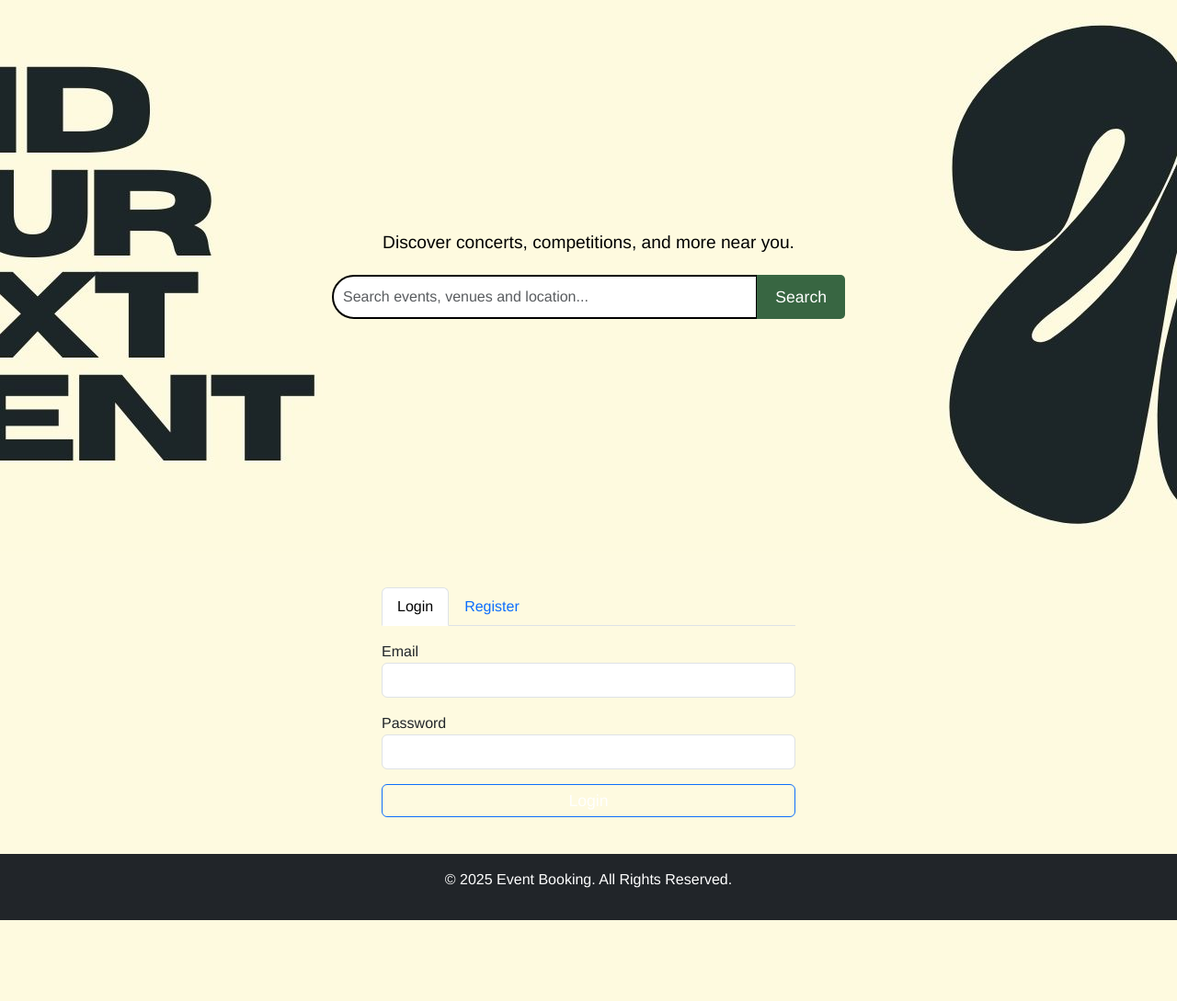
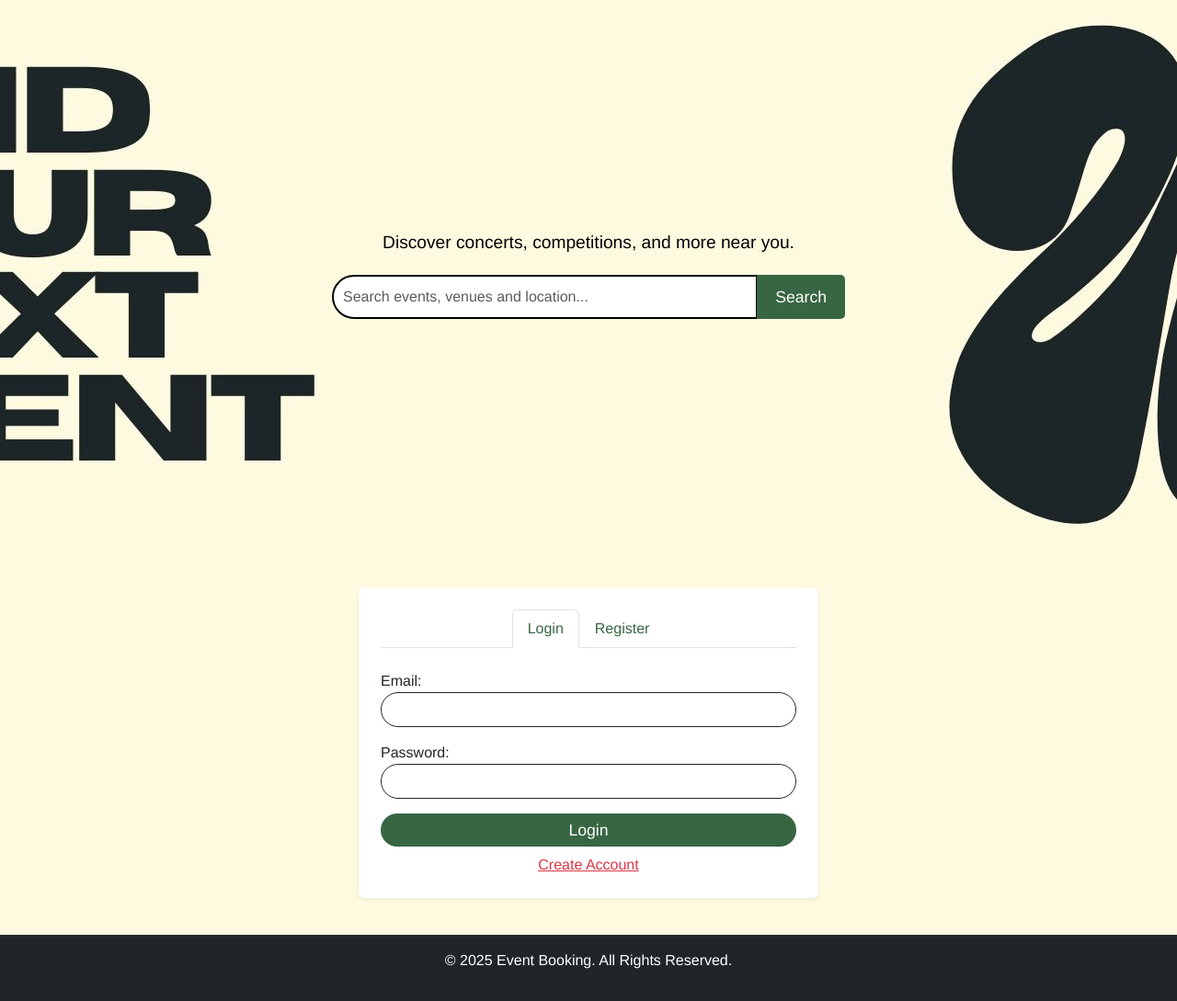
Before and after one commit to Lakshmisanajanasb9/eventsmg, a Flask app: template website/templates/login.html in a window 1280 px wide. Shown: the part 77-1166 px from the top of the page at 92% size. Before the commit the page ends 1078 px from the top, so only its background shows below. Run offline with Flask 3, Linux system fonts and the light colour scheme; the template is opened without the code that fills it, so the values that code supplies are empty.

Commit message:
Update login.html

```diff
--- a/website/templates/login.html
+++ b/website/templates/login.html
@@ -3,21 +3,11 @@
 <head>
     <meta charset="UTF-8">
     <meta name="viewport" content="width=device-width, initial-scale=1.0">
-    <title>Sign In</title>
+    <title>Sign In / Register</title>
 
     <!-- Bootstrap CSS -->
     <link href="https://cdn.jsdelivr.net/npm/bootstrap@5.3.0/dist/css/bootstrap.min.css" rel="stylesheet">
-
-    <link rel="stylesheet" href="{{ url_for('static', filename='stylesheet.css')}}" type="text/css" >
-    <style>
-        .form-container {
-            max-width: 450px;
-            margin: 40px auto;
-        }
-        .hidden {
-            display: none;
-        }
-    </style>
+    <link rel="stylesheet" href="{{ url_for('static', filename='stylesheet.css') }}" type="text/css">
 </head>
 <body>
 
@@ -53,8 +43,6 @@
         <div class="container text-center">
             <h1></h1>
             <p>Discover concerts, competitions, and more near you.</p>
-
-            <!-- Search Bar -->
             <div class="input-group mb-3 w-50 mx-auto">
                 <input type="text" class="form-control" placeholder="Search events, venues and location..." aria-label="Search">
                 <button class="btn btn-primary" onclick="searchEvents()">Search</button>
@@ -62,45 +50,69 @@
         </div>
     </header>
 
+    <!-- Flash Message Display -->
+    <div class="container mt-4">
+        {% with messages = get_flashed_messages() %}
+            {% if messages %}
+                <div class="alert alert-primary alert-dismissible fade show" role="alert">
+                    {% for mesg in messages %}
+                        <strong>{{ mesg }}</strong>
+                    {% endfor %}
+                    <button type="button" class="btn-close" data-bs-dismiss="alert" aria-label="Close"></button>
+                </div>
+            {% endif %}
+        {% endwith %}
+    </div>
+
     <!-- Login/Register Form Section -->
-    <div class="form-container">
-        <ul class="nav nav-tabs mb-3" id="formTabs">
+    <div class="form-container bg-white p-4 rounded shadow-sm" style="max-width: 500px; margin: 40px auto;">
+        <ul class="nav nav-tabs mb-4 justify-content-center" id="formTabs">
             <li class="nav-item">
-                <a class="nav-link active" href="#" id="loginTab">Login</a>
+                <a class="nav-link active" href="#" id="loginTab" style="color: #386642;">Login</a>
             </li>
             <li class="nav-item">
-                <a class="nav-link" href="#" id="registerTab">Register</a>
+                <a class="nav-link" href="#" id="registerTab" style="color: #386642;">Register</a>
             </li>
         </ul>
 
         <!-- Login Form -->
-        <form id="loginForm" action="{{ url_for('auth.login') }}" method="POST">
+        <form id="loginForm" method="POST" action="{{ url_for('auth.login') }}">
+            <fieldset>
                 <div class="mb-3">
-                <label>Email</label>
-                <input type="email" class="form-control" name="email" required />
+                    <label for="loginEmail">Email:</label>
+                    <input type="email" id="loginEmail" name="email" class="form-control border-dark rounded-pill" required>
                 </div>
                 <div class="mb-3">
-                <label>Password</label>
-                <input type="password" class="form-control" name="password" required />
+                    <label for="loginPassword">Password:</label>
+                    <input type="password" id="loginPassword" name="password" class="form-control border-dark rounded-pill" required>
                 </div>
-            <button type="submit" class="btn btn-primary w-100">Login</button>
+                <button type="submit" class="btn w-100" style="background-color: #386642; color: white; border-radius: 25px;">Login</button>
+                <div class="text-center mt-2">
+                    <a href="#" id="switchToRegister" class="link-danger">Create Account</a>
+                </div>
+            </fieldset>
         </form>
 
         <!-- Register Form -->
-        <form id="registerForm" class="hidden" action="{{ url_for('auth.register') }}" method="POST">
+        <form id="registerForm" class="d-none" method="POST" action="{{ url_for('auth.register') }}">
+            <fieldset>
                 <div class="mb-3">
-                <label>Name</label>
-                <input type="text" class="form-control" name="name" required />
+                    <label for="registerName">Name:</label>
+                    <input type="text" id="registerName" name="name" class="form-control border-dark rounded-pill" required>
                 </div>
                 <div class="mb-3">
-                <label>Email</label>
-                <input type="email" class="form-control" name="email" required />
+                    <label for="registerEmail">Email:</label>
+                    <input type="email" id="registerEmail" name="email" class="form-control border-dark rounded-pill" required>
                 </div>
                 <div class="mb-3">
-                <label>Password</label>
-                <input type="password" class="form-control" name="password" required />
+                    <label for="registerPassword">Password:</label>
+                    <input type="password" id="registerPassword" name="password" class="form-control border-dark rounded-pill" required>
                 </div>
-            <button type="submit" class="btn btn-success w-100">Register</button>
+                <button type="submit" class="btn w-100" style="background-color: #386642; color: white; border-radius: 25px;">Register</button>
+                <div class="text-center mt-2">
+                    <a href="#" id="switchToLogin" class="link-danger">Already have an account?</a>
+                </div>
+            </fieldset>
         </form>
     </div>
 
@@ -112,30 +124,34 @@
     <!-- Bootstrap JavaScript -->
     <script src="https://cdn.jsdelivr.net/npm/bootstrap@5.3.0/dist/js/bootstrap.bundle.min.js"></script>
 
-    <!-- Tab Switch Logic -->
+    <!-- Toggle Login/Register JS -->
     <script>
         const loginTab = document.getElementById('loginTab');
         const registerTab = document.getElementById('registerTab');
         const loginForm = document.getElementById('loginForm');
         const registerForm = document.getElementById('registerForm');
+        const switchToRegister = document.getElementById('switchToRegister');
+        const switchToLogin = document.getElementById('switchToLogin');
 
-        loginTab.addEventListener('click', function (e) {
-            e.preventDefault();
-            loginForm.classList.remove('hidden');
-            registerForm.classList.add('hidden');
+        function showLogin() {
+            loginForm.classList.remove('d-none');
+            registerForm.classList.add('d-none');
             loginTab.classList.add('active');
             registerTab.classList.remove('active');
-        });
+        }
 
-        registerTab.addEventListener('click', function (e) {
-            e.preventDefault();
-            registerForm.classList.remove('hidden');
-            loginForm.classList.add('hidden');
+        function showRegister() {
+            registerForm.classList.remove('d-none');
+            loginForm.classList.add('d-none');
             registerTab.classList.add('active');
             loginTab.classList.remove('active');
-        });
+        }
+
+        loginTab.addEventListener('click', (e) => { e.preventDefault(); showLogin(); });
+        registerTab.addEventListener('click', (e) => { e.preventDefault(); showRegister(); });
+        if (switchToRegister) switchToRegister.addEventListener('click', (e) => { e.preventDefault(); showRegister(); });
+        if (switchToLogin) switchToLogin.addEventListener('click', (e) => { e.preventDefault(); showLogin(); });
     </script>
 
-    <script src="eventshome.js"></script>
 </body>
 </html>
```
Lines whose indentation alone changed are shown as unchanged.
